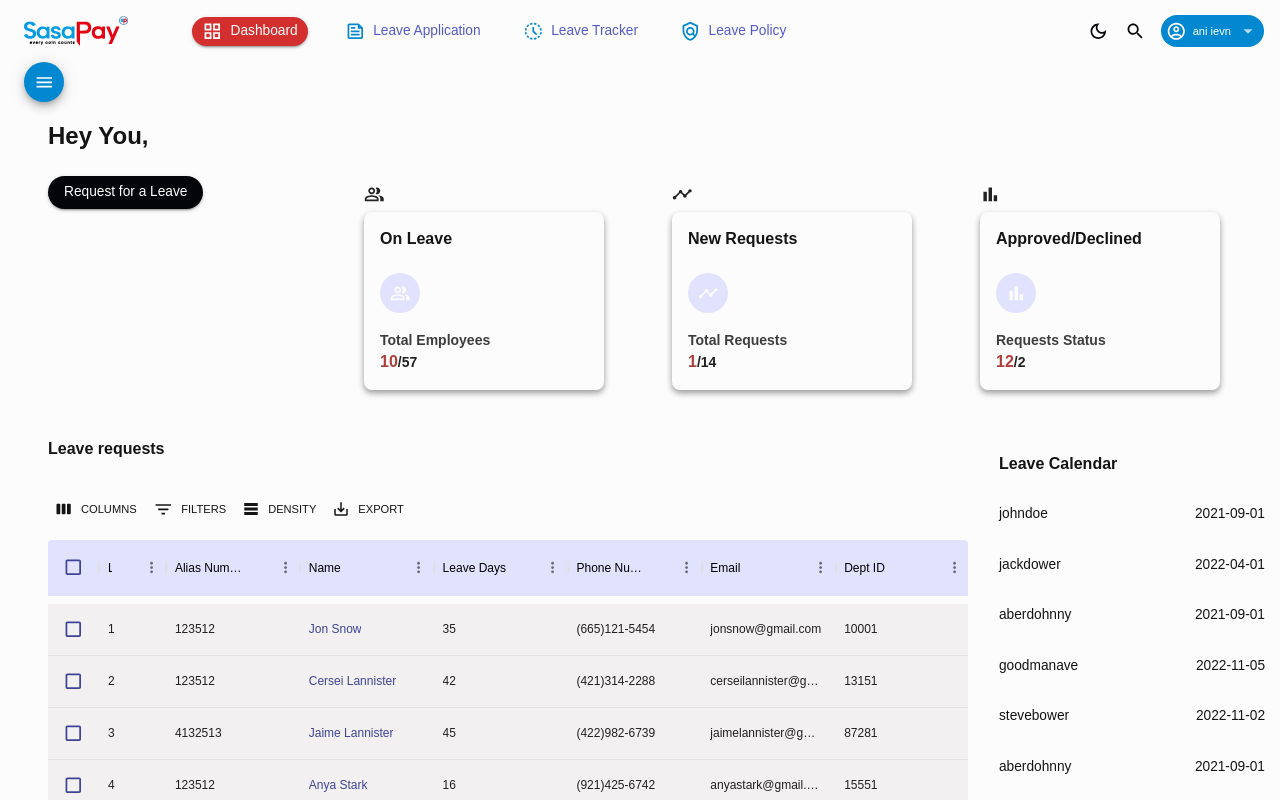
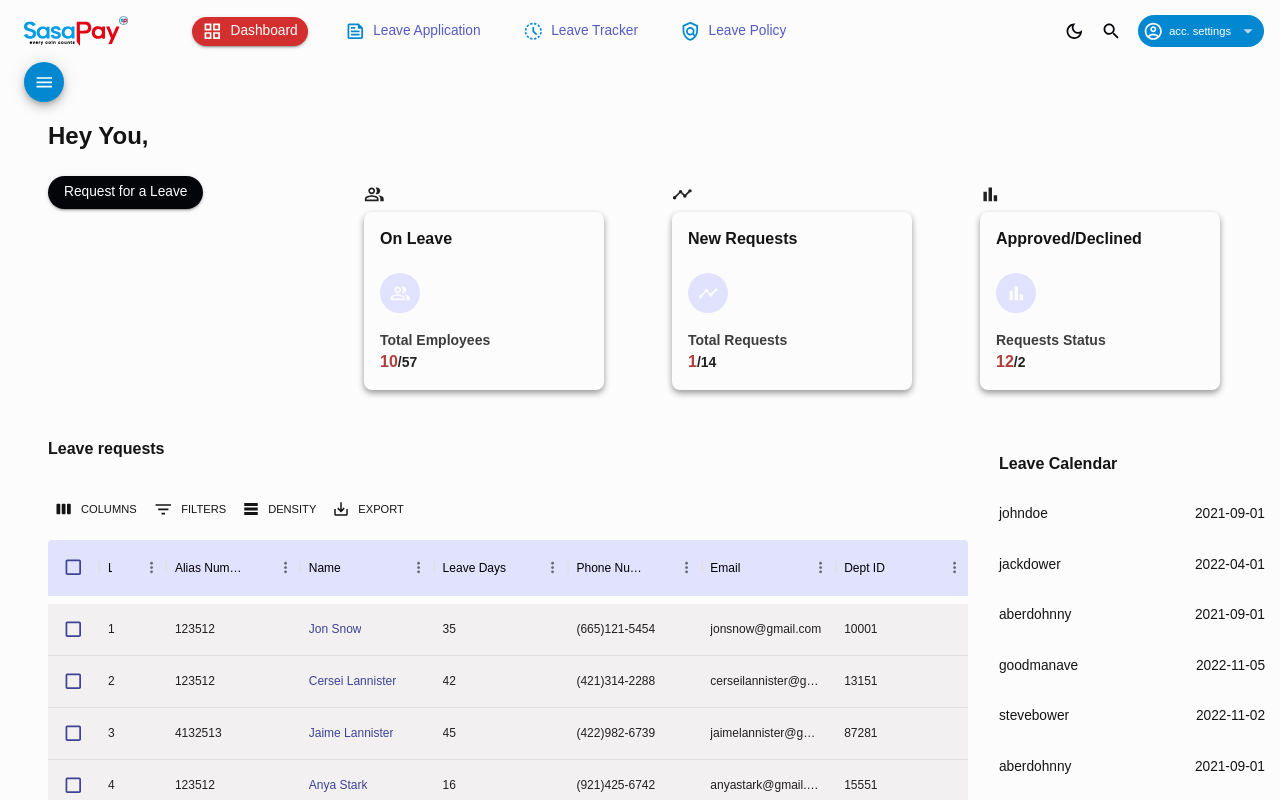
Before and after one commit to kevinMudenge/leave-management-system, a React (Create React App) app: page /dashboard/app in a window 1280 px wide. Shown: the top 800 px of the page. Built offline with nearby package versions, Linux system fonts and the light colour scheme.

Commit message:
Update Topbar.jsx

```diff
--- a/src/components/global/Topbar.jsx
+++ b/src/components/global/Topbar.jsx
@@ -170,7 +170,7 @@ const Topbar=() =>{
 
         </Box>
 
-        <Chip color="info" icon={<AccountCircleOutlinedIcon />} sx={{cursor: "default"}} label="ani ievn" variant="filled" onDelete={handleClick} deleteIcon={<Tooltip title="Open settings" arrow placement="bottom-end"><ArrowDropDownIcon/></Tooltip>}/>
+        <Chip color="info" icon={<AccountCircleOutlinedIcon />} sx={{cursor: "default"}} label="acc. settings" variant="filled" onDelete={handleClick} deleteIcon={<Tooltip title="Open settings" arrow placement="bottom-end"><ArrowDropDownIcon/></Tooltip>}/>
 
       </Box>
 
```
